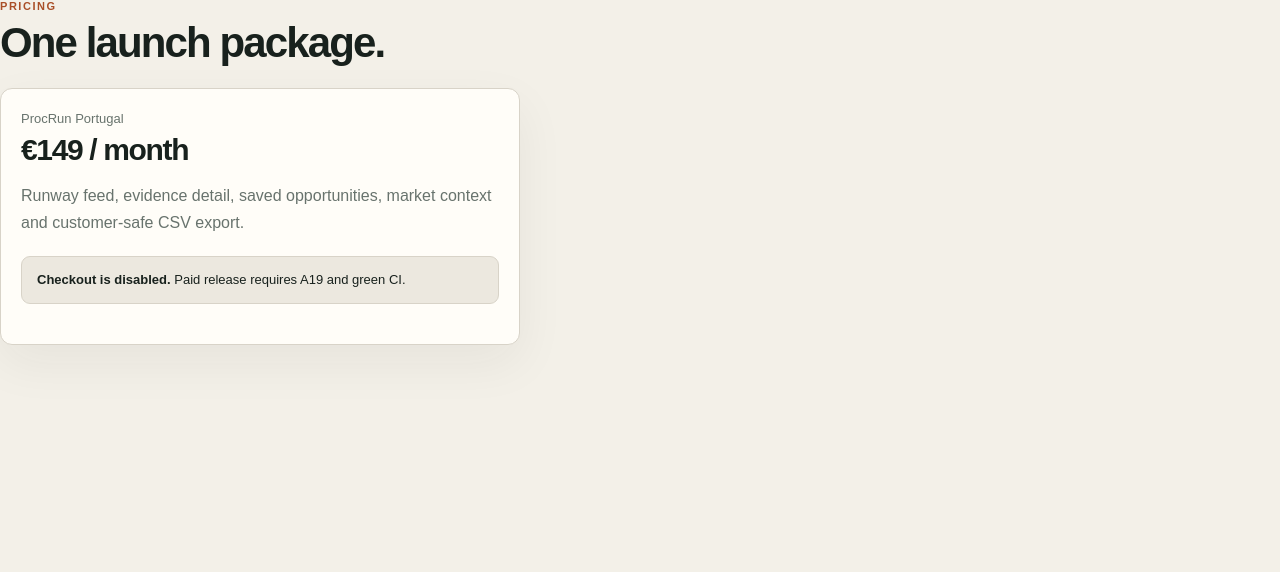
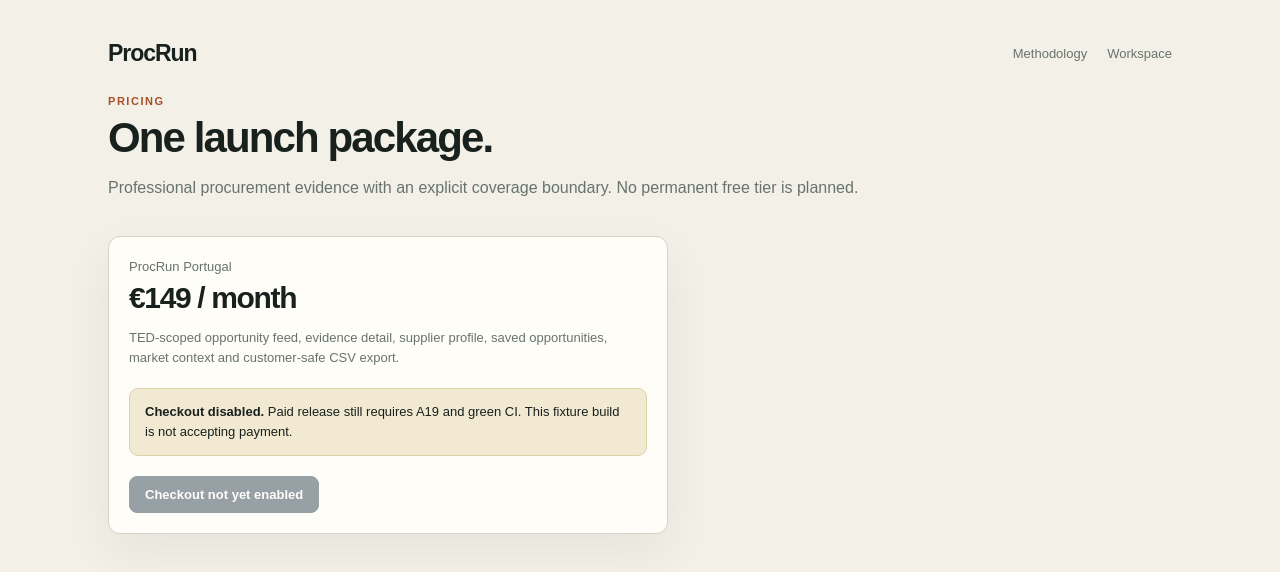
Before and after one commit to martibal/procrun, a Next.js app in the folder web/: page /pricing in a window 1280 px wide. Shown: the top 572 px of the page. Built offline with nearby package versions, Linux system fonts and the light colour scheme.

Commit message:
Build release-gated pricing shell

```diff
--- a/web/app/pricing/page.tsx
+++ b/web/app/pricing/page.tsx
@@ -1,7 +1,11 @@
+import Link from "next/link";
+
 export default function PricingPage() {
-  return <>
+  return <div className="public-shell">
+    <div className="public-nav"><Link href="/" className="brand">ProcRun</Link><div className="nav"><Link href="/methodology">Methodology</Link><Link href="/app">Workspace</Link></div></div>
     <div className="eyebrow">Pricing</div>
     <h1 className="h1">One launch package.</h1>
-    <div className="card" style={{maxWidth:520, marginTop:24}}><div className="small">ProcRun Portugal</div><div className="kpi">€149 / month</div><p className="lede">Runway feed, evidence detail, saved opportunities, market context and customer-safe CSV export.</p><div className="notice"><strong>Checkout is disabled.</strong> Paid release requires A19 and green CI.</div></div>
-  </>;
+    <p className="lede">Professional procurement evidence with an explicit coverage boundary. No permanent free tier is planned.</p>
+    <div className="card section" style={{maxWidth:560}}><div className="small">ProcRun Portugal</div><div className="kpi">€149 / month</div><p className="small">TED-scoped opportunity feed, evidence detail, supplier profile, saved opportunities, market context and customer-safe CSV export.</p><div className="notice scope"><strong>Checkout disabled.</strong> Paid release still requires A19 and green CI. This fixture build is not accepting payment.</div><button className="button disabled" disabled type="button">Checkout not yet enabled</button></div>
+  </div>;
 }
```
